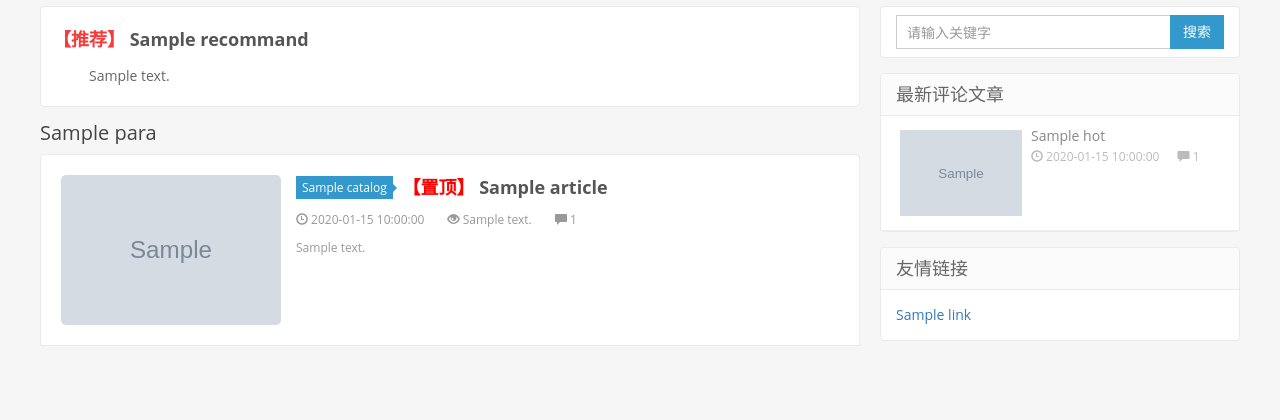
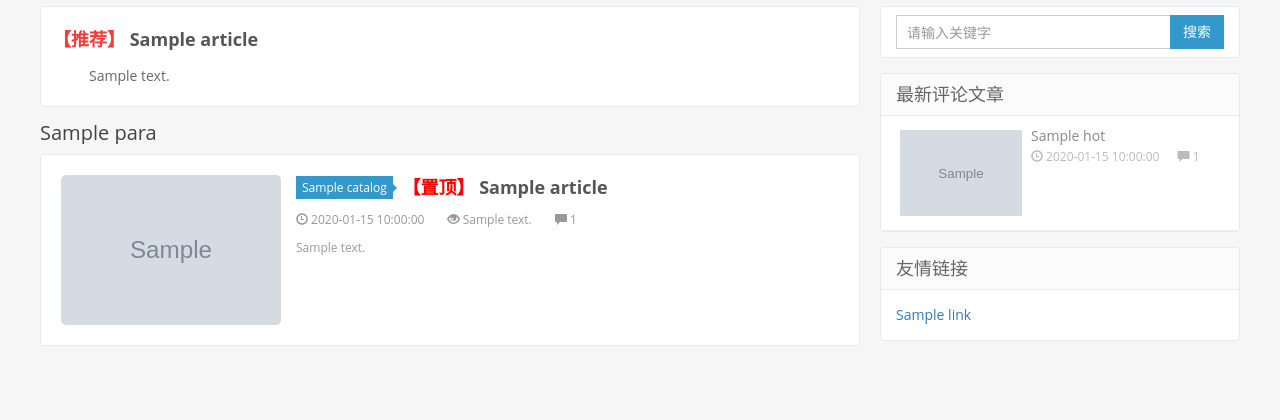
Before and after one commit to lambdamax/mysite, a Python web app: template blog/templates/blog/index.html in a window 1280 px wide. Shown: the part 324-744 px from the top of the page. Run offline with Jinja, Linux system fonts and the light colour scheme; the template is opened without the code that fills it: most values are stand-ins (such as "Sample title", 1, 10 or a date in 2020); grey boxes marked "Sample" are stand-in pictures.

Commit message:
调整recommand

```diff
--- a/blog/templates/blog/index.html
+++ b/blog/templates/blog/index.html
@@ -38,11 +38,11 @@
             <span class="sr-only">下一个</span>
         </a>
     </div>
-    {% for recommand in recommands %}
+    {% for article in recommands %}
         <article class="excerpt-minic excerpt-minic-index">
             <h2><span class="red">【推荐】</span>
-                <a href="{{ url('detail',num=article.id) }}" title="{{ recommand.name }}">
-                    {{ recommand.name }}
+                <a href="{{ url('detail',num=article.id) }}" title="{{ article.name }}">
+                    {{ article.name }}
                 </a>
             </h2>
             <p class="note">
```
